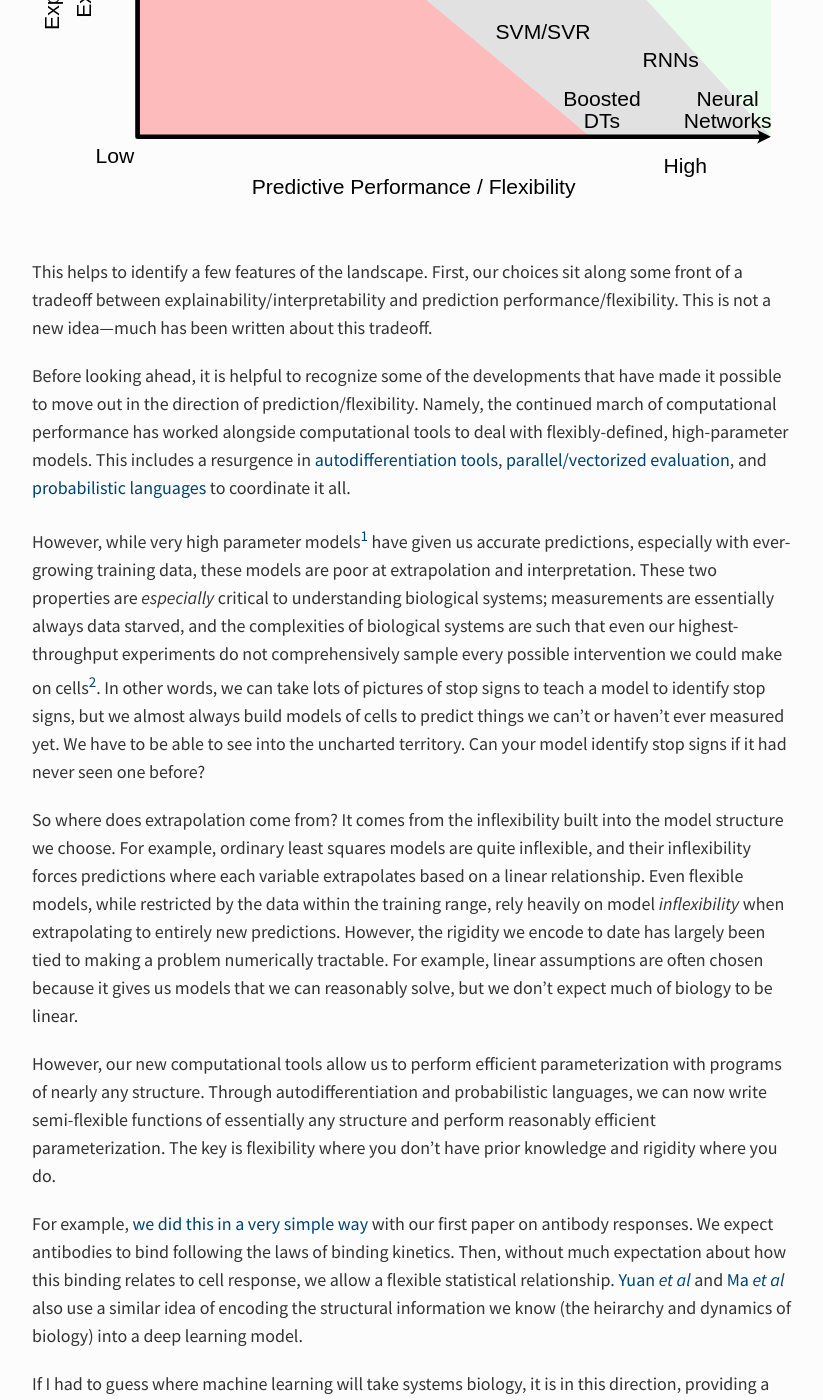
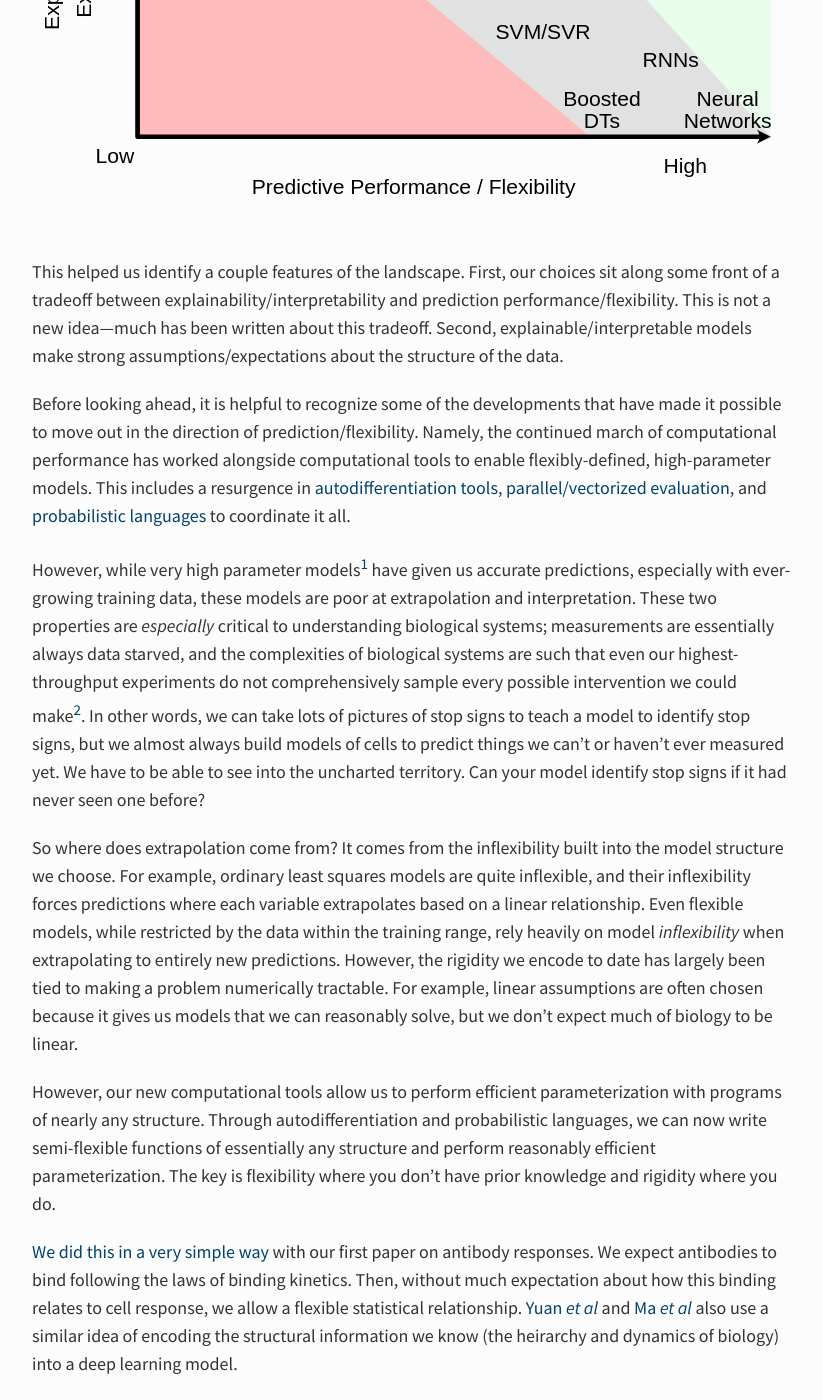
Before and after one commit to thanatosmin/ameyer.me, a Jekyll site: the page built from _posts/2020-01-21-where-systems-biol-may-be-headed.md, in a window 1280 px wide and 1400 px high, scrolled down 1097 px. Shown: the whole window, without its empty margins (228-1051 px from the left). Built offline with Jekyll 4.4.1, drawn with Linux system fonts in a browser that asks for light colours; formulas are drawn with MathJax 3; some of the changed text lies outside the part shown.

Commit message:
Update 2020-01-21-where-systems-biol-may-be-headed.md

```diff
--- a/_posts/2020-01-21-where-systems-biol-may-be-headed.md
+++ b/_posts/2020-01-21-where-systems-biol-may-be-headed.md
@@ -26,19 +26,19 @@ Modeling provides benefits beyond prediction, including hypothesis testing, comm
 
 ![Our toolkit of models.](/public/images/models-plot.svg)
 
-This helps to identify a few features of the landscape. First, our choices sit along some front of a tradeoff between explainability/interpretability and prediction performance/flexibility. This is not a new idea—much has been written about this tradeoff.
+This helped us identify a couple features of the landscape. First, our choices sit along some front of a tradeoff between explainability/interpretability and prediction performance/flexibility. This is not a new idea—much has been written about this tradeoff. Second, explainable/interpretable models make strong assumptions/expectations about the structure of the data.
 
-Before looking ahead, it is helpful to recognize some of the developments that have made it possible to move out in the direction of prediction/flexibility. Namely, the continued march of computational performance has worked alongside computational tools to deal with flexibly-defined, high-parameter models. This includes a resurgence in [autodifferentiation tools](http://tensorly.org/stable/index.html), [parallel/vectorized evaluation](https://www.tensorflow.org), and [probabilistic languages](https://mc-stan.org) to coordinate it all.
+Before looking ahead, it is helpful to recognize some of the developments that have made it possible to move out in the direction of prediction/flexibility. Namely, the continued march of computational performance has worked alongside computational tools to enable flexibly-defined, high-parameter models. This includes a resurgence in [autodifferentiation tools](http://tensorly.org/stable/index.html), [parallel/vectorized evaluation](https://www.tensorflow.org), and [probabilistic languages](https://mc-stan.org) to coordinate it all.
 
-However, while very high parameter models[^deep] have given us accurate predictions, especially with ever-growing training data, these models are poor at extrapolation and interpretation. These two properties are _especially_ critical to understanding biological systems; measurements are essentially always data starved, and the complexities of biological systems are such that even our highest-throughput experiments do not comprehensively sample every possible intervention we could make on cells[^invivo]. In other words, we can take lots of pictures of stop signs to teach a model to identify stop signs, but we almost always build models of cells to predict things we can’t or haven’t ever measured yet. We have to be able to see into the uncharted territory. Can your model identify stop signs if it had never seen one before?
+However, while very high parameter models[^deep] have given us accurate predictions, especially with ever-growing training data, these models are poor at extrapolation and interpretation. These two properties are _especially_ critical to understanding biological systems; measurements are essentially always data starved, and the complexities of biological systems are such that even our highest-throughput experiments do not comprehensively sample every possible intervention we could make[^invivo]. In other words, we can take lots of pictures of stop signs to teach a model to identify stop signs, but we almost always build models of cells to predict things we can’t or haven’t ever measured yet. We have to be able to see into the uncharted territory. Can your model identify stop signs if it had never seen one before?
 
 So where does extrapolation come from? It comes from the inflexibility built into the model structure we choose. For example, ordinary least squares models are quite inflexible, and their inflexibility forces predictions where each variable extrapolates based on a linear relationship. Even flexible models, while restricted by the data within the training range, rely heavily on model *inflexibility* when extrapolating to entirely new predictions. However, the rigidity we encode to date has largely been tied to making a problem numerically tractable. For example, linear assumptions are often chosen because it gives us models that we can reasonably solve, but we don't expect much of biology to be linear.
 
 However, our new computational tools allow us to perform efficient parameterization with programs of nearly any structure. Through autodifferentiation and probabilistic languages, we can now write semi-flexible functions of essentially any structure and perform reasonably efficient parameterization. The key is flexibility where you don't have prior knowledge and rigidity where you do.
 
-For example, [we did this in a very simple way](https://doi.org/10.1016/j.cels.2018.05.018) with our first paper on antibody responses. We expect antibodies to bind following the laws of binding kinetics. Then, without much expectation about how this binding relates to cell response, we allow a flexible statistical relationship. [Yuan *et al*](https://www.biorxiv.org/content/10.1101/746842v1) and [Ma *et al*](https://www.nature.com/articles/nmeth.4627) also use a similar idea of encoding the structural information we know (the heirarchy and dynamics of biology) into a deep learning model.
+[We did this in a very simple way](https://doi.org/10.1016/j.cels.2018.05.018) with our first paper on antibody responses. We expect antibodies to bind following the laws of binding kinetics. Then, without much expectation about how this binding relates to cell response, we allow a flexible statistical relationship. [Yuan *et al*](https://www.biorxiv.org/content/10.1101/746842v1) and [Ma *et al*](https://www.nature.com/articles/nmeth.4627) also use a similar idea of encoding the structural information we know (the heirarchy and dynamics of biology) into a deep learning model.
 
-If I had to guess where machine learning will take systems biology, it is in this direction, providing a balance of flexibility and rigidity. [Neural ODEs](https://www.stochasticlifestyle.com/how-to-train-interpretable-neural-networks-that-accurately-extrapolate-from-small-data/) will lend themselves nicely to biology as a dynamic system where we have tools to measure dynamic responses and whether components interact. In fact, the authors summarize my point nicely: *scientific knowledge [should be] encoded in structure, not data points*. We will realize that the tools in our toolbox are different views of the same solution, and learn how to encode our prior knowledge in model structure as well as parameters. Finally, I think we will re-focus our efforts on how *far* a model can extrapolate, rather than how accurately it can predict.
+If I had to guess where machine learning will take systems biology, it is in this direction, providing a balance of flexibility and rigidity. [Neural ODEs](https://www.stochasticlifestyle.com/how-to-train-interpretable-neural-networks-that-accurately-extrapolate-from-small-data/) will lend themselves nicely to biology as a dynamic system where we have tools to measure dynamic responses and whether components interact. In fact, the authors summarize my point nicely: ***scientific knowledge [should be] encoded in structure, not data points***. We will realize that the tools in our toolbox above are different views of the same solution, and learn how to encode our prior knowledge in model structure as well as parameters. Finally, I think we will re-focus our efforts on how *far* a model can extrapolate, rather than how accurately it can predict.
 
 [^deep]: Call them deep if you must.
 
```
